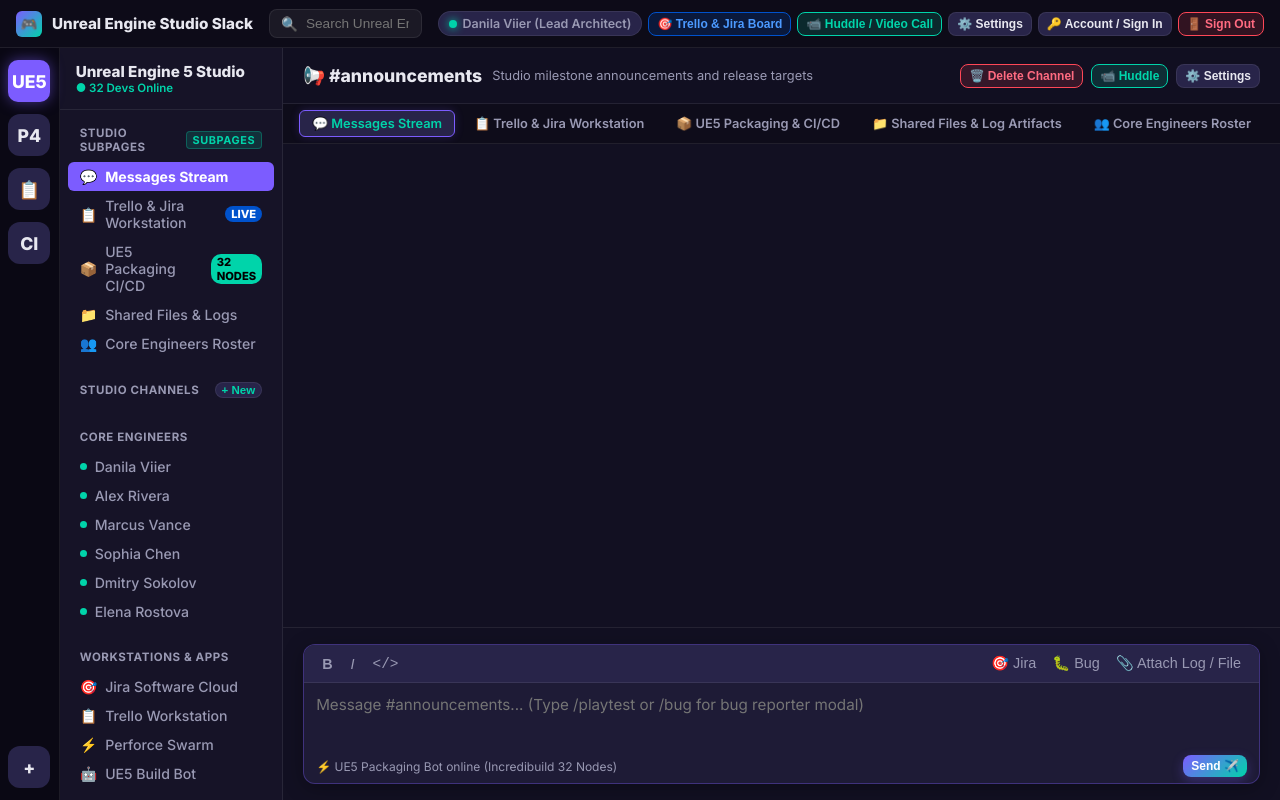
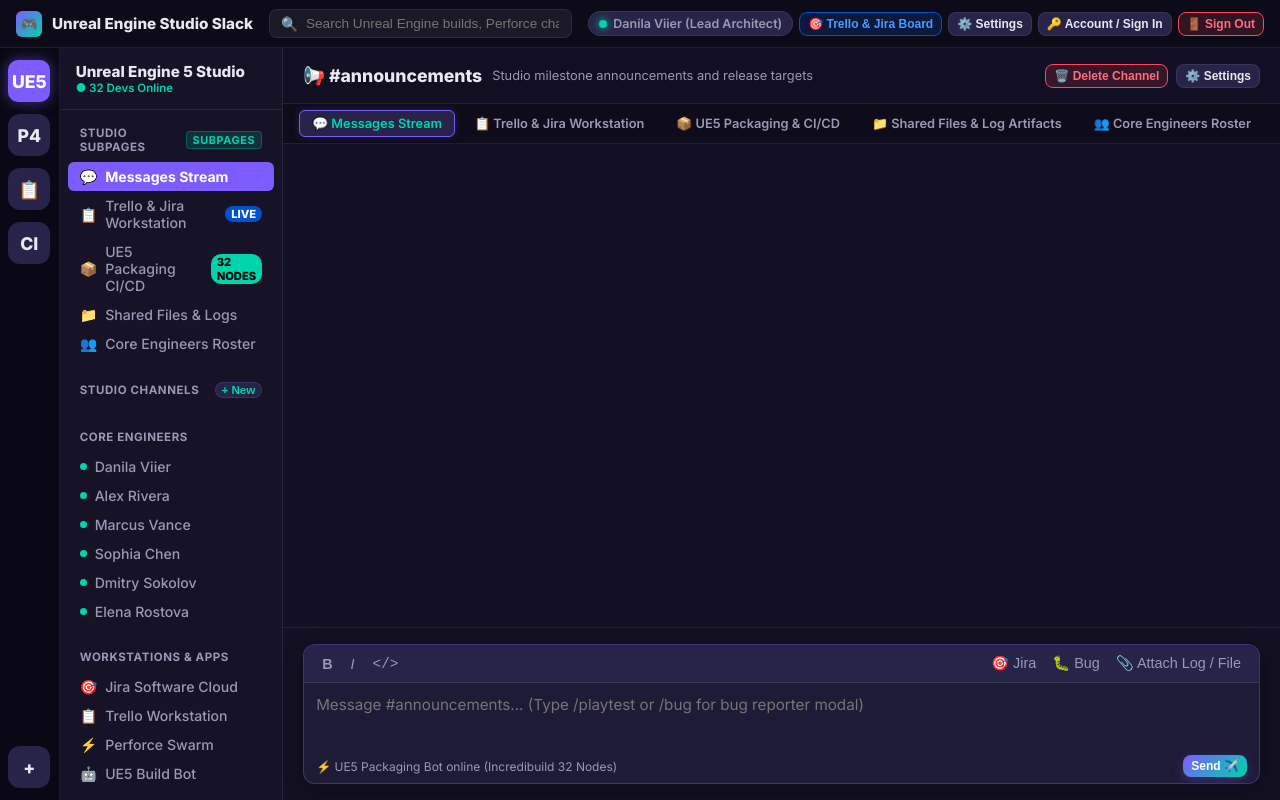
Before and after one commit to TrillionaireViier/slack_clone, a website: page index.html in a window 1280 px wide. Drawn offline with Linux system fonts and the light colour scheme.

Commit message:
Remove both Huddle buttons from top nav and chat header

```diff
--- a/index.html
+++ b/index.html
@@ -1025,7 +1025,6 @@
         <span id="userStatusText">Danila Viier (Lead Architect)</span>
       </div>
       <button class="btn btn-jira btn-sm" onclick="openWorkstationModal()">🎯 Trello & Jira Board</button>
-      <button class="btn btn-video btn-sm" onclick="startVideoHuddle()">📹 Huddle / Video Call</button>
       <button class="btn btn-sm" onclick="openSettingsModal()">⚙️ Settings</button>
       <button class="btn btn-sm" id="authBtnModal" onclick="openUserAuthModal()">🔑 Account / Sign In</button>
       <button class="btn btn-danger btn-sm" id="signOutBtnNav" onclick="performSignOut()" title="Sign Out of Session">🚪 Sign Out</button>
@@ -1153,7 +1152,6 @@
         </div>
         <div style="display: flex; gap: 8px; align-items: center;">
           <button class="btn btn-danger btn-sm" id="btnDeleteCurrentChannel" onclick="deleteChannel()" title="Delete active channel">🗑️ Delete Channel</button>
-          <button class="btn btn-video btn-sm" onclick="startVideoHuddle()">📹 Huddle</button>
           <button class="btn btn-sm" onclick="openSettingsModal()">⚙️ Settings</button>
         </div>
       </div>
```
Also changed, not shown: landing.html (+0 -2 lines).
